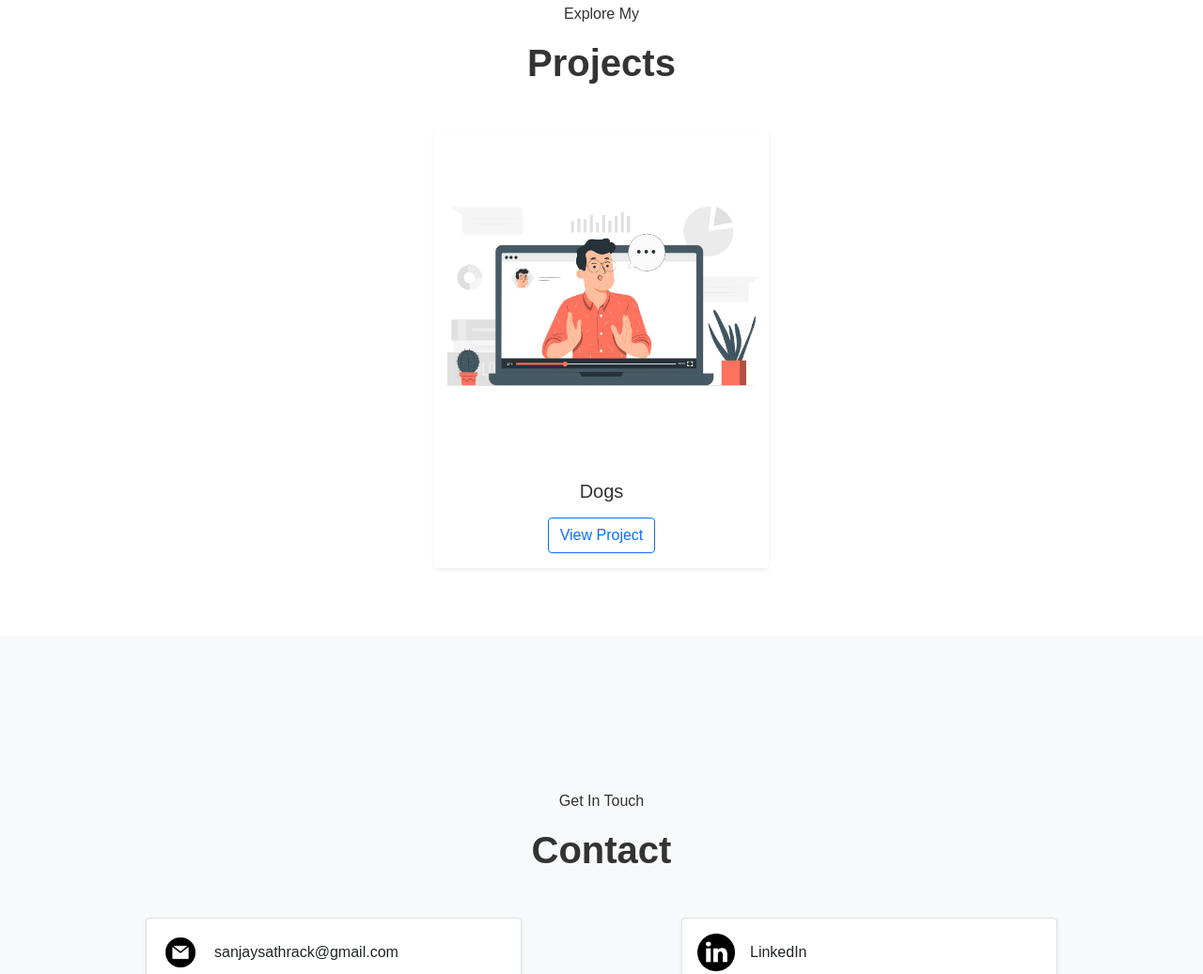
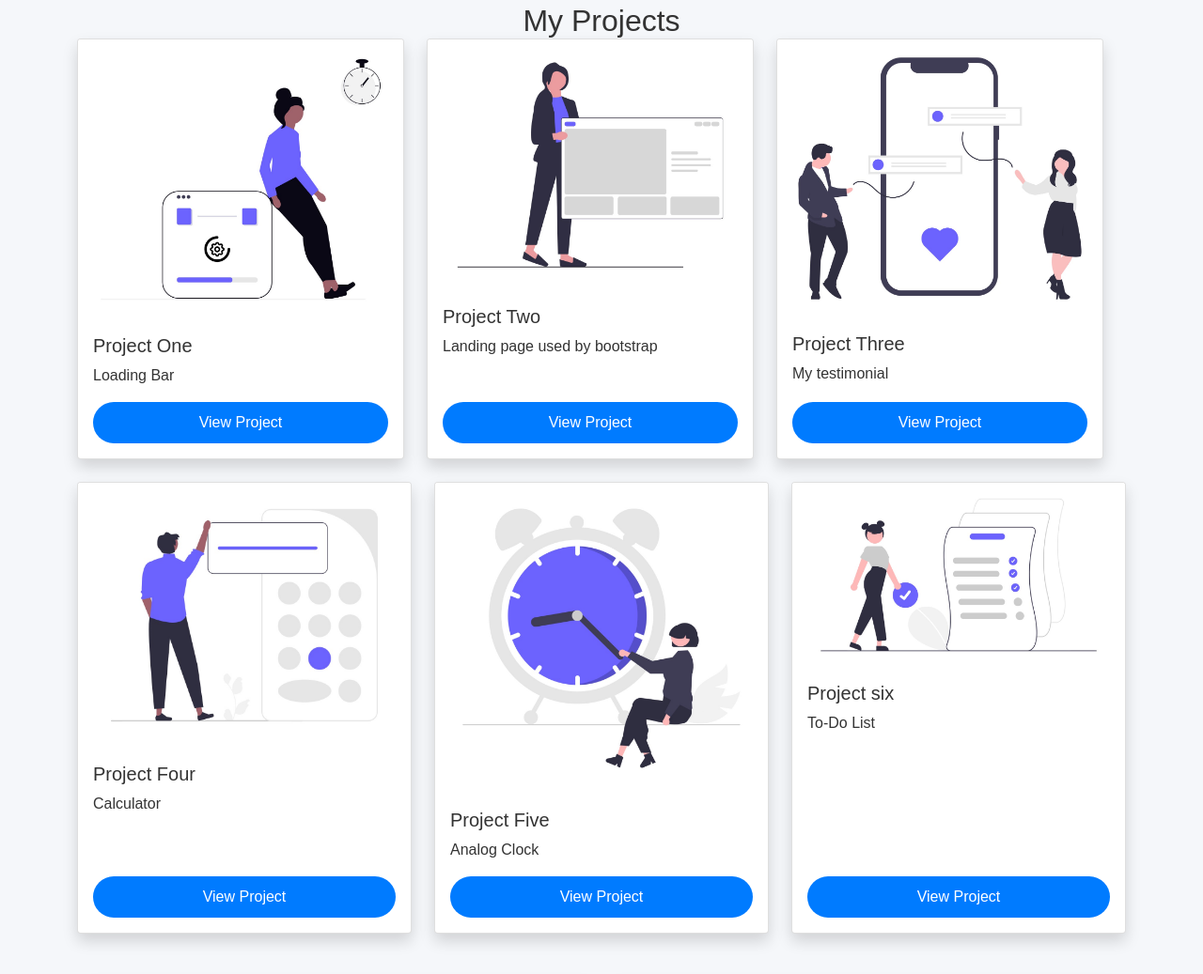
Before and after one commit to sanjay21148/Myportfolio, a plain HTML site: page index.html in a window 1280 px wide. Shown: the part 2872-3909 px from the top of the page at 94% size. Drawn offline with nearby package versions, Linux system fonts and the light colour scheme.

Commit message:
update project images

```diff
--- a/index.html
+++ b/index.html
@@ -167,29 +167,106 @@ design
       </div>
     </div>
   </section>
-    <section class="projects py-5" id="projects">
-    <div class="container">
-      <!-- Section Heading -->
-      <div class="text-center mb-5">
-        <p class="sub-heading text-ternary" data-aos="fade-down">Explore My</p>
-        <h1 class="title fw-bold" data-aos="fade-down">Projects</h1>
+  <section class="container project-container py-5" id="projects">
+    <h2 class="text-center mb-4">My Projects</h2>
+    <div class="row g-4">
+      <!-- Project 1 -->
+       <div class="row">
+      <div class="col-md-4">
+        <div class="card h-100 shadow">
+          <img src="./assets/loadingbar.png" class="card-img-top" alt="Project 1">
+          <div class="card-body d-flex flex-column">
+            <h5 class="card-title">Project One</h5>
+            <p class="card-text">Loading Bar</p>
+            <a href="https://sanjay21148.github.io/LoadingBar/" target="_blank" class="btn btn-primary mt-auto">View Project</a>
+          </div>
+        </div>
       </div>
-
-      <!-- Project Cards Grid -->
-      <div class="row justify-content-center">
-        <!-- Project Card -->
-         <div class="col-12 col-md-6 col-lg-4 mb-4" data-aos="zoom-in" data-aos-delay="300">
-          <div class="card shadow-sm h-100">
-            <img src="./assets/projct-icon.png" class="card-img-top" alt="Dogs Project">
-            <div class="card-body text-center">
-              <h5 class="card-title fw-semibold">Dogs</h5>
-              <a href="#" class="btn btn-outline-primary mt-2">View Project</a>
-            </div>
+      <!-- Project 2 -->
+      <div class="col-md-4" >
+        <div class="card h-100 shadow">
+          <img src="./assets/landingpage.png" class="card-img-top" alt="Project 2">
+          <div class="card-body d-flex flex-column">
+            <h5 class="card-title">Project Two</h5>
+            <p class="card-text">Landing page used by bootstrap</p>
+            <a href="https://sanjay21148.github.io/LandingPage/" target="_blank" class="btn btn-primary mt-auto">View Project</a>
           </div>
-
+        </div>
+      </div>
+      <!-- Project 3 -->
+      <div class="col-md-4">
+        <div class="card h-100 shadow">
+          <img src="./assets/testimonial.png" class="card-img-top" alt="Project 3">
+          <div class="card-body d-flex flex-column">
+            <h5 class="card-title">Project Three</h5>
+            <p class="card-text">My testimonial</p>
+            <a href="https://sanjay21148.github.io/MyTestimonial/" target="_blank" class="btn btn-primary mt-auto">View Project</a>
+          </div>
         </div>
       </div>
     </div>
+
+    <!-- Project 4 -->
+      <div class="col-md-4">
+        <div class="card h-100 shadow">
+          <img src="./assets/calculator.png" class="card-img-top" alt="Project 3">
+          <div class="card-body d-flex flex-column">
+            <h5 class="card-title">Project Four</h5>
+            <p class="card-text">Calculator</p>
+            <a href="https://sanjay21148.github.io/MyCalculator/" target="_blank" class="btn btn-primary mt-auto">View Project</a>
+          </div>
+        </div>
+      </div>
+        <!-- Project 4 -->
+        <div class="col-md-4">
+          <div class="card h-100 shadow">
+            <img src="./assets/clock.png" class="card-img-top" alt="Project 3">
+            <div class="card-body d-flex flex-column">
+              <h5 class="card-title">Project Five</h5>
+              <p class="card-text">Analog Clock</p>
+              <a href="https://sanjay21148.github.io/Clock/" target="_blank" class="btn btn-primary mt-auto">View Project</a>
+            </div>
+          </div>
+        </div>
+          <!-- Project 6 -->
+      <div class="col-md-4">
+        <div class="card h-100 shadow">
+          <img src="./assets/todo.png" class="card-img-top" alt="Project 3">
+          <div class="card-body d-flex flex-column">
+            <h5 class="card-title">Project six</h5>
+            <p class="card-text">To-Do List</p>
+            <a href="https://sanjay21148.github.io/ToDoList/" target="_blank" class="btn btn-primary mt-auto">View Project</a>
+          </div>
+        </div>
+      </div>
+      </div>
+      <div class="container pt-5">
+      <div class="row">
+        <!-- Project 7 -->
+        <div class="col-md-6 ">
+          <div class="card h-30 shadow">
+            <img src="./assets/form.png" class="card-img-top" alt="Project 3">
+            <div class="card-body d-flex flex-column">
+              <h5 class="card-title">Project Seven</h5>
+              <p class="card-text">Form Validation</p>
+              <a href="https://sanjay21148.github.io/FormValidation/" target="_blank" class="btn btn-primary mt-auto">View Project</a>
+            </div>
+          </div>
+        </div>
+          <!-- Project 8 -->
+      <div class="col-md-6">
+        <div class="card h-30 shadow">
+          <img src="./assets/ecommerce.png" class="card-img-top" alt="Project 3">
+          <div class="card-body d-flex flex-column">
+            <h5 class="card-title">Project Eight</h5>
+            <p class="card-text">E-commerce website clone for meesho</p>
+            <a href="https://sanjay21148.github.io/Meesho/" target="_blank" class="btn btn-primary mt-auto">View Project</a>
+          </div>
+        </div>
+      </div>
+    </div>
+  </div>
+
   </section>
   <section id="contact" class="d-flex align-items-center bg-light" style="min-height: 85vh;">
     <div class="container">
```
Also changed, not shown: assets/calculator.png (added), assets/clock.png (added), assets/ecommerce.png (added), assets/form.png (added), assets/landingpage.png (added), assets/loadingbar.png (added), assets/testimonial.png (added), assets/todo.png (added), style.css (line endings or trailing spaces).
